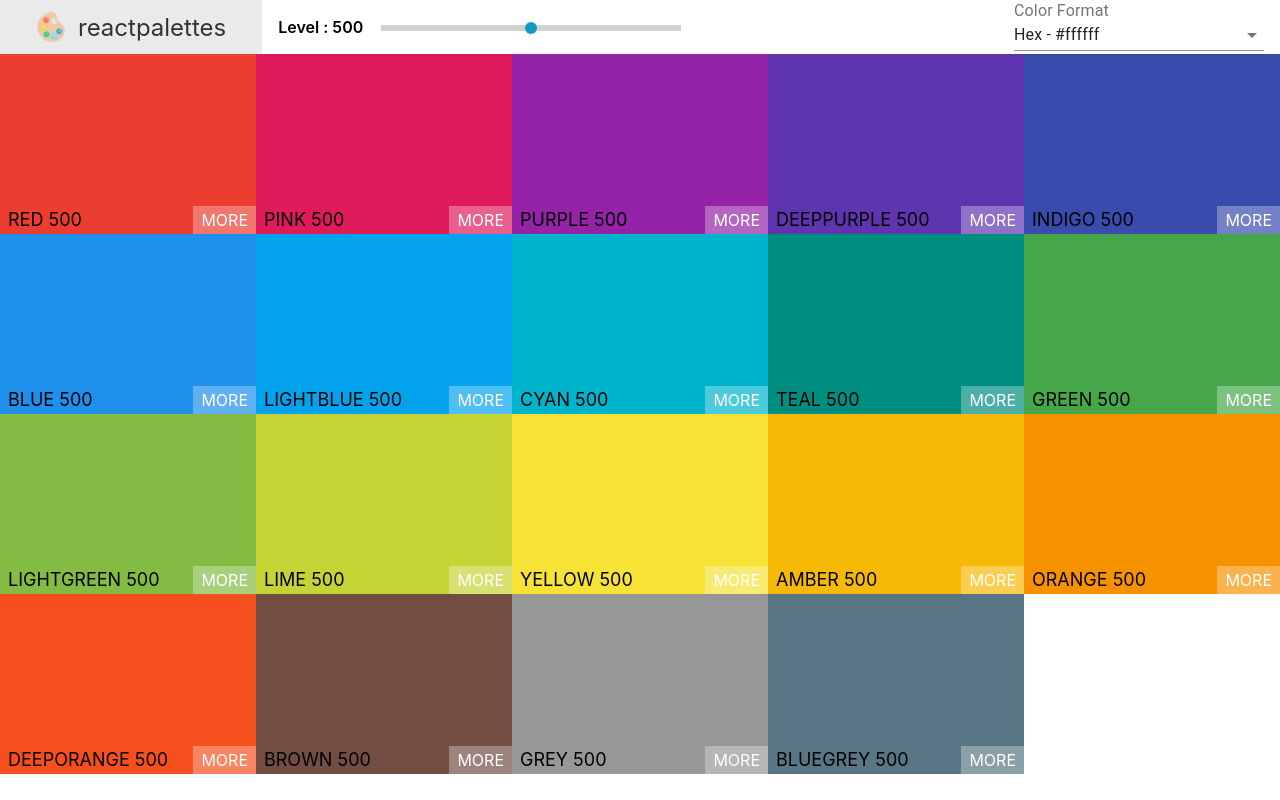
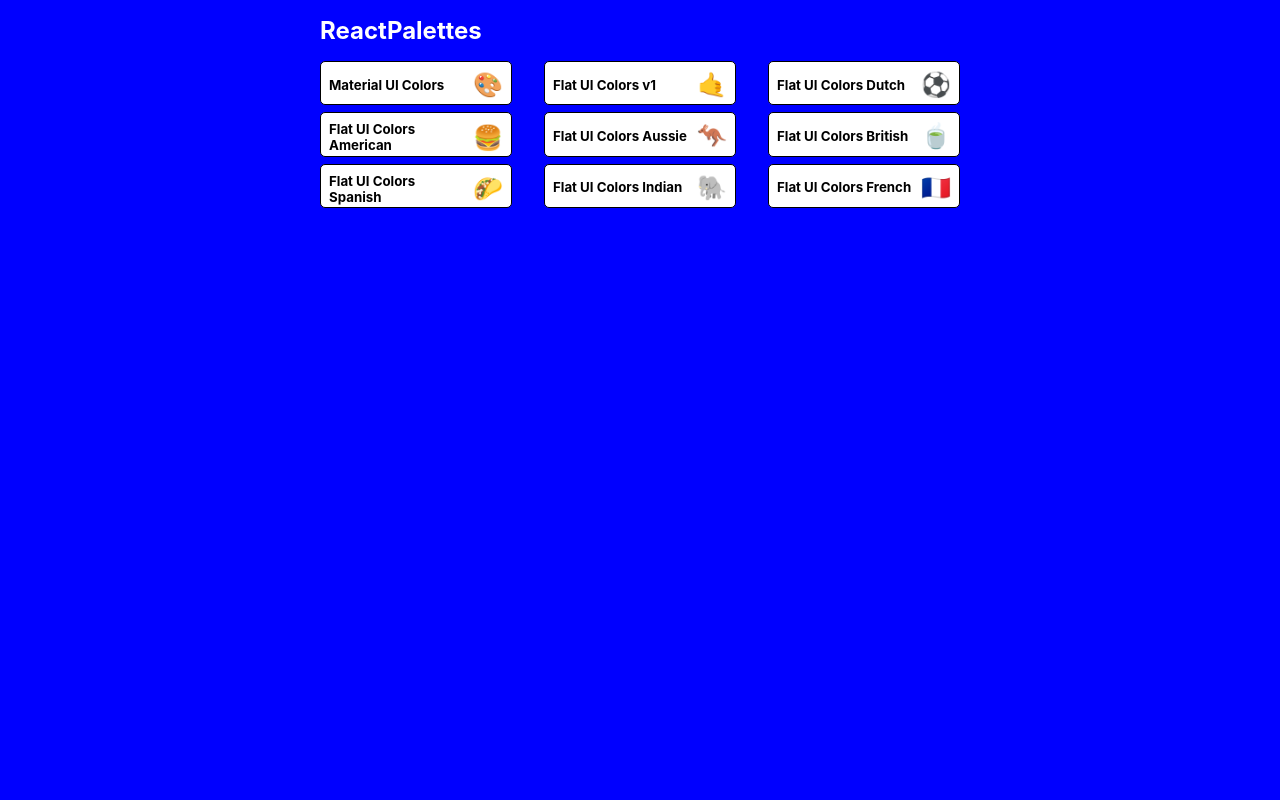
Before and after one commit to Harish-Karthick/color-palettes, a React (Create React App) app: page / in a window 1280 px wide. Built offline with nearby package versions, Linux system fonts and the light colour scheme.

Commit message:
created colorbox, minipalette and palettelist components

```diff
--- a/package.json
+++ b/package.json
@@ -4,6 +4,7 @@
   "private": true,
   "dependencies": {
     "@material-ui/core": "^4.11.0",
+    "@material-ui/icons": "^4.9.1",
     "@testing-library/jest-dom": "^4.2.4",
     "@testing-library/react": "^9.5.0",
     "@testing-library/user-event": "^7.2.1",
@@ -11,6 +12,7 @@
     "react": "^16.13.1",
     "react-copy-to-clipboard": "^5.0.2",
     "react-dom": "^16.13.1",
+    "react-router-dom": "^5.2.0",
     "react-scripts": "3.4.3"
   },
   "scripts": {
--- a/src/App.js
+++ b/src/App.js
@@ -1,13 +1,37 @@
-import React from "react";
+import React, { Component } from "react";
+import { Switch, Route } from "react-router-dom";
 import seedColors from "./utils/seedColors";
 import { generateColors } from "./utils/colorHelpers";
-import PaletteView from "./components/PaletteView";
-function App() {
-  return (
-    <div className='App'>
-      <PaletteView palette={generateColors(seedColors[0])} />
-    </div>
-  );
+import PaletteView from "./components/PaletteView/PaletteView";
+import PlaetteList from "./components/PaletteList/PaletteList";
+class App extends Component {
+  findPalette(id) {
+    return seedColors.find((palette) => {
+      return palette.id === id;
+    });
+  }
+  render() {
+    return (
+      <Switch>
+        <Route
+          exact
+          path='/palette/:id'
+          render={(routeProps) => (
+            <PaletteView
+              palette={generateColors(
+                this.findPalette(routeProps.match.params.id)
+              )}
+            />
+          )}
+        />
+        <Route
+          exact
+          path='/'
+          render={() => <PlaetteList allPalettes={seedColors} />}
+        />
+      </Switch>
+    );
+  }
 }
 
 export default App;
--- a/src/components/ColorBox.js
+++ b/src/components/ColorBox/ColorBox.js
@@ -1,6 +1,6 @@
 import React, { Component } from "react";
 import { CopyToClipboard } from "react-copy-to-clipboard";
-import "../styles/ColorBox.css";
+import "./ColorBox.css";
 
 class ColorBox extends Component {
   constructor(props) {
--- /dev/null
+++ b/src/components/MiniPalette/MiniPalette.js
@@ -0,0 +1,42 @@
+import React from "react";
+import { withStyles } from "@material-ui/core/styles";
+
+const miniPaletteStyles = {
+  root: {
+    backgroundColor: "#fff",
+    border: "1px solid black",
+    borderRadius: "5px",
+    padding: "0.5rem",
+    position: "relative",
+    overflow: "hidden",
+    "&:hover": {
+      cursor: "pointer",
+    },
+  },
+  title: {
+    color: "black",
+    display: "flex",
+    justifyContent: "space-between",
+    alignItems: "center",
+    position: "relative",
+    margin: "0",
+    paddingTop: "o.5rem",
+  },
+  emoji: {
+    fontSize: "1.5rem",
+    marginLeft: "0.5rem",
+  },
+};
+
+function MiniPalette(props) {
+  const { paletteName, emoji, classes, colors } = props;
+  return (
+    <div className={classes.root}>
+      <h5 className={classes.title}>
+        {paletteName} <span className={classes.emoji}>{emoji}</span>
+      </h5>
+    </div>
+  );
+}
+
+export default withStyles(miniPaletteStyles)(MiniPalette);
--- a/src/components/NavBar/NavBar.js
+++ b/src/components/NavBar/NavBar.js
@@ -1,4 +1,5 @@
 import React, { Component } from "react";
+import { Link } from "react-router-dom";
 import Select from "@material-ui/core/Select";
 import MenuItem from "@material-ui/core/MenuItem";
 import InputLabel from "@material-ui/core/InputLabel";
@@ -26,10 +27,10 @@
     return (
       <header className={classes.Header}>
         <nav className={classes.NavBar}>
-          <a href='/' className={classes.NavLink}>
+          <Link to='/' className={classes.NavLink}>
             <img src={logo} alt='palette-logo' width='30' height='auto' />
             <span className={classes.NavLink__Text}>ReactPalettes</span>
-          </a>
+          </Link>
         </nav>
         <div className={classes.Slider__container}>
           <label htmlFor='colorLevelPicker' className={classes.Slider__label}>
--- /dev/null
+++ b/src/components/PaletteList/PaletteList.js
@@ -0,0 +1,56 @@
+import React, { Component } from "react";
+import { Link } from "react-router-dom";
+import MiniPalette from "../MiniPalette/MiniPalette";
+import { withStyles } from "@material-ui/core/styles";
+
+const paletteListStyles = {
+  paletteList: {
+    height: "100vh",
+    backgroundColor: "blue",
+  },
+  navBar: {
+    display: "flex",
+    alignItems: "center",
+    justifyContent: "space-between",
+    "& h1": {
+      color: "#fff",
+      margin: "1rem 0",
+    },
+  },
+  container: {
+    width: "50%",
+    margin: "0 auto",
+    display: "flex",
+    flexDirection: "column",
+    alignItems: "flex-start",
+    justifyContent: "center",
+  },
+  allPalettes: {
+    width: "100%",
+    display: "grid",
+    gridTemplateColumns: "repeat(3,30%)",
+    gridGap: "5%",
+  },
+};
+
+class PlaetteList extends Component {
+  render() {
+    const { allPalettes, classes } = this.props;
+    return (
+      <div className={classes.paletteList}>
+        <div className={classes.container}>
+          <nav className={classes.navBar}>
+            <h1>ReactPalettes</h1>
+          </nav>
+          <div className={classes.allPalettes}>
+            {allPalettes.map((palette) => (
+              <MiniPalette {...palette} />
+            ))}
+          </div>
+        </div>
+      </div>
+    );
+  }
+}
+
+export default withStyles(paletteListStyles)(PlaetteList);
--- a/src/components/PaletteView.js
+++ /dev/null
@@ -1,43 +0,0 @@
-import React, { Component } from "react";
-import ColorBox from "./ColorBox";
-import NavBar from "./NavBar/NavBar";
-import "../styles/PaletteView.css";
-
-class PaletteView extends Component {
-  constructor(props) {
-    super(props);
-    this.state = { level: 500, format: "hex" };
-    this.changeLevel = this.changeLevel.bind(this);
-    this.changeFormat = this.changeFormat.bind(this);
-  }
-  changeLevel(level) {
-    this.setState({ level });
-  }
-  changeFormat(format) {
-    this.setState({ format });
-  }
-  render() {
-    const { colors } = this.props.palette;
-    const { level, format } = this.state;
-    const colorsList = colors[level].map((color) => (
-      <ColorBox
-        background={color[format]}
-        name={color.name}
-        key={`${color.name}-${color.color}`}
-      />
-    ));
-    return (
-      <div className='paletteview'>
-        <NavBar
-          level={level}
-          changeLevel={this.changeLevel}
-          changeFormat={this.changeFormat}
-          format={format}
-        />
-        <div className='colors-container'> {colorsList}</div>
-      </div>
-    );
-  }
-}
-
-export default PaletteView;
--- /dev/null
+++ b/src/components/PaletteView/PaletteView.css
@@ -0,0 +1,22 @@
+.paletteview {
+  height: 100vh;
+  overflow: hidden;
+}
+.colors-container {
+  height: 90%;
+}
+.palette-footer {
+  height: 5vh;
+  display: flex;
+  justify-content: flex-end;
+  flex-direction: row;
+  align-items: center;
+}
+.palette-footer h6 {
+  margin: 0;
+  font-size: 1rem;
+}
+.palette-emoji {
+  margin: 0 1rem;
+  font-size: 1.5rem;
+}
--- /dev/null
+++ b/src/components/PaletteView/PaletteView.js
@@ -0,0 +1,76 @@
+import React, { Component } from "react";
+import ColorBox from "../ColorBox/ColorBox";
+import NavBar from "../NavBar/NavBar";
+import Snackbar from "@material-ui/core/Snackbar";
+import IconButton from "@material-ui/core/IconButton";
+import CloseIcon from "@material-ui/icons/Close";
+import "./PaletteView.css";
+
+class PaletteView extends Component {
+  constructor(props) {
+    super(props);
+    this.state = { level: 500, format: "hex", snackBarOpen: false };
+    this.changeLevel = this.changeLevel.bind(this);
+    this.changeFormat = this.changeFormat.bind(this);
+    this.closeSnackBar = this.closeSnackBar.bind(this);
+  }
+  changeLevel(level) {
+    this.setState({ level });
+  }
+  changeFormat(format) {
+    this.setState({ format, snackBarOpen: true });
+  }
+  closeSnackBar() {
+    this.setState({ snackBarOpen: false });
+  }
+  render() {
+    const { colors, id, emoji } = this.props.palette;
+    const { level, format, snackBarOpen } = this.state;
+    const colorsList = colors[level].map((color) => (
+      <ColorBox
+        background={color[format]}
+        name={color.name}
+        key={`${color.name}`}
+      />
+    ));
+    return (
+      <div className='paletteview'>
+        <NavBar
+          level={level}
+          changeLevel={this.changeLevel}
+          changeFormat={this.changeFormat}
+          format={format}
+        />
+        <div className='colors-container'> {colorsList}</div>
+        <Snackbar
+          anchorOrigin={{
+            vertical: "bottom",
+            horizontal: "left",
+          }}
+          open={snackBarOpen}
+          autoHideDuration={3000}
+          onClose={this.closeSnackBar}
+          message={`Format changed to ${format.toUpperCase()}`}
+          action={
+            <React.Fragment>
+              <IconButton
+                size='small'
+                aria-label='close'
+                color='inherit'
+                onClick={this.closeSnackBar}
+              >
+                <CloseIcon fontSize='small' />
+              </IconButton>
+            </React.Fragment>
+          }
+        />
+        <footer className='palette-footer'>
+          <h6>{id}</h6>
+          <span className='palette-emoji'>{emoji}</span>
+        </footer>
+      </div>
+    );
+  }
+}
+
+export default PaletteView;
--- a/src/index.js
+++ b/src/index.js
@@ -1,6 +1,12 @@
 import React from "react";
 import ReactDOM from "react-dom";
+import { BrowserRouter } from "react-router-dom";
 import "./index.css";
 import App from "./App";
 
-ReactDOM.render(<App />, document.getElementById("root"));
+ReactDOM.render(
+  <BrowserRouter>
+    <App />
+  </BrowserRouter>,
+  document.getElementById("root")
+);
--- a/src/styles/PaletteView.css
+++ /dev/null
@@ -1,7 +0,0 @@
-.paletteview {
-  height: 100vh;
-  overflow: hidden;
-}
-.colors-container {
-  height: 90%;
-}
```
Also changed, not shown: src/components/ColorBox/ColorBox.css (renamed from src/styles/ColorBox.css), 1 other file (tests, documents, lock files or other folders).
